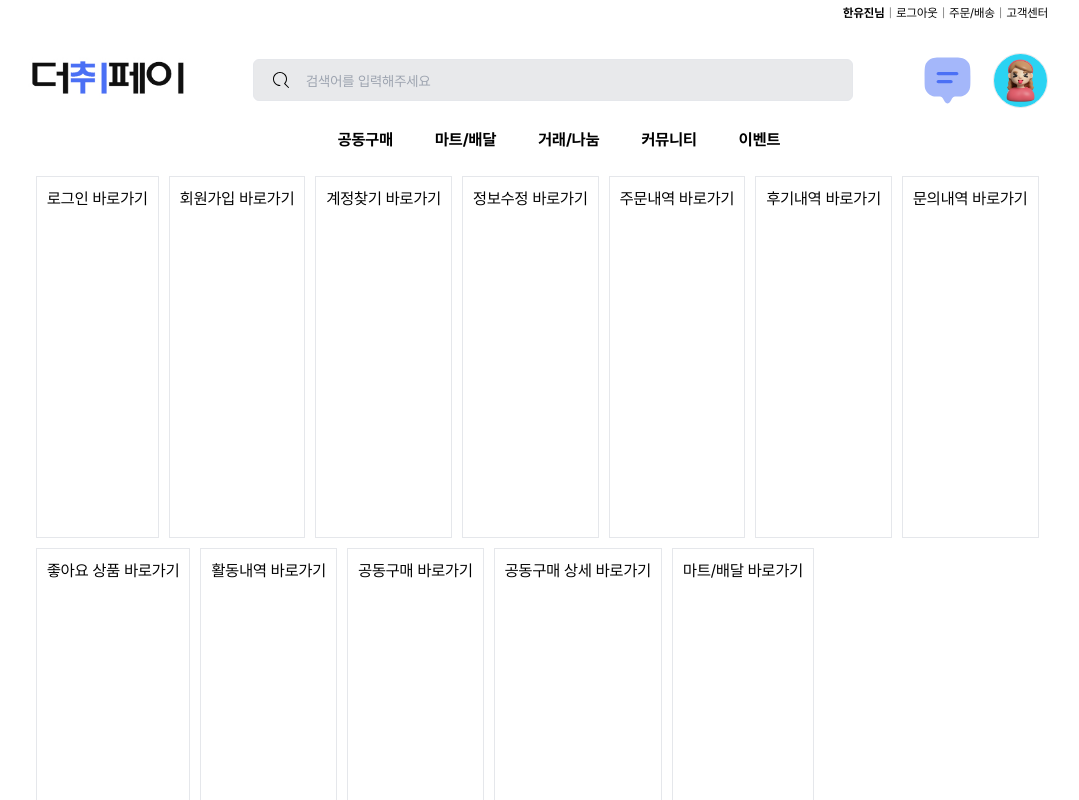
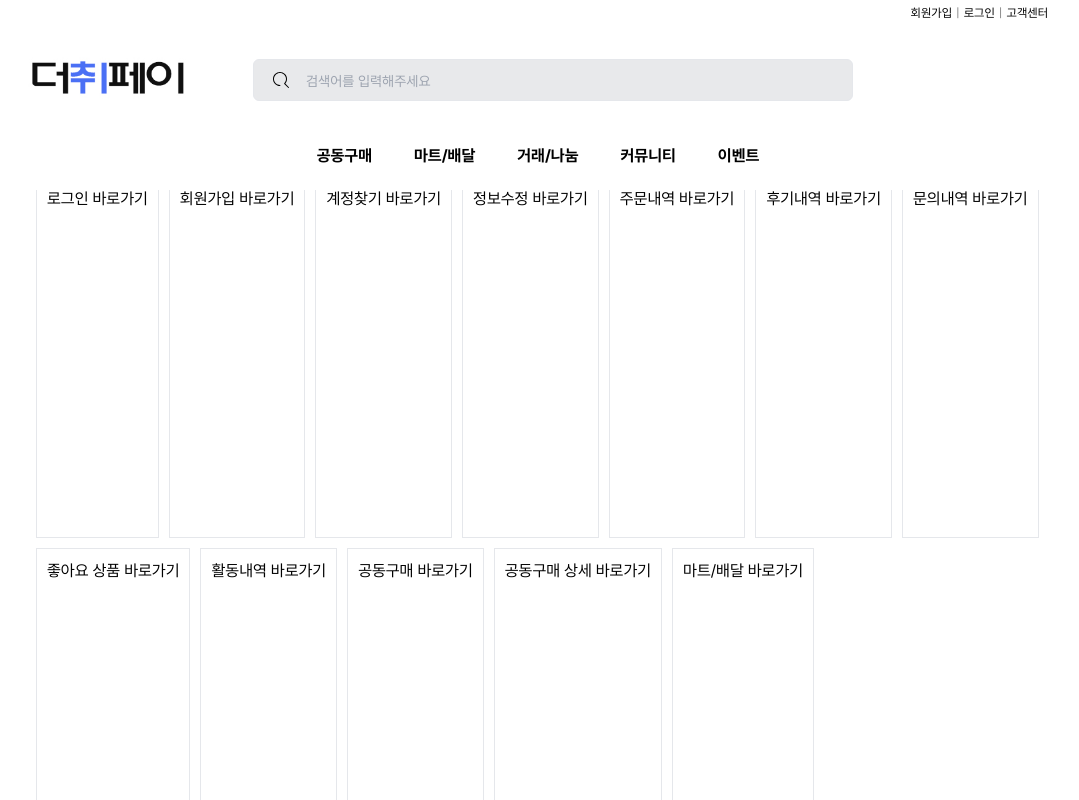
Before and after one commit to DutchiePay/DutchiePay-Front, a Next.js app in the folder dutchiepay/: page / in a window 1280 px wide. Both pictures are taken after a click on the button "로그아웃". Shown: the top 800 px of the page, without its empty margins (102-1181 px from the left). Built offline with nearby package versions, Linux system fonts and the light colour scheme.

Commit message:
[feat, design] 헤더 pathname별 라우팅 구현, 리덕스 로그인 상태별 정보 세팅, 회원가입 페이지 약관동의 스크롤 추가 , 버튼,인풋창 padding,height수정

```diff
--- a/dutchiepay/package.json
+++ b/dutchiepay/package.json
@@ -14,6 +14,7 @@
     "next": "14.2.5",
     "react": "^18",
     "react-dom": "^18",
+    "react-hook-form": "^7.53.0",
     "react-redux": "^9.1.2"
   },
   "devDependencies": {
--- a/dutchiepay/src/app/(routes)/find/page.jsx
+++ b/dutchiepay/src/app/(routes)/find/page.jsx
@@ -1,25 +1,37 @@
-'use client';
+"use client";
 
-import '../../../styles/find.css';
+import "../../../styles/find.css";
 
-import FindSuccess from '@/app/_components/FindSuccess';
-import Image from 'next/image';
-import logo from '../../../../public/image/logo.jpg';
-import { useState } from 'react';
+import FindSuccess from "@/app/_components/FindSuccess";
+import Image from "next/image";
+import logo from "../../../../public/image/logo.jpg";
+import { useState } from "react";
 
 export default function Find() {
   const [tab, setTab] = useState(1);
   const isSuccess = false;
   return (
-    <main className="pt-[120px] pb-[40px] flex flex-col items-center justify-center">
+    <main className="flex flex-col items-center justify-center">
       <h1>
-        <Image className="w-[200px] h-[120px] mb-[16px]" src={logo} alt="더취페이" width={200} height={120} />
+        <Image
+          className="w-[200px] h-[120px] mb-[16px]"
+          src={logo}
+          alt="더취페이"
+          width={200}
+          height={120}
+        />
       </h1>
       <div className="flex justify-center">
-        <div className={`find__div ${tab === 1 ? 'active' : ''}`} onClick={() => setTab(1)}>
+        <div
+          className={`find__div ${tab === 1 ? "active" : ""}`}
+          onClick={() => setTab(1)}
+        >
           <p>아이디 찾기</p>
         </div>
-        <div className={`find__div ${tab === 2 ? 'active' : ''}`} onClick={() => setTab(2)}>
+        <div
+          className={`find__div ${tab === 2 ? "active" : ""}`}
+          onClick={() => setTab(2)}
+        >
           <p>비밀번호 재설정</p>
         </div>
       </div>
@@ -30,7 +42,7 @@ export default function Find() {
           <>
             {tab === 1 && (
               <>
-                <div className="text=center mt-[92px]  w-[450px] m-0 m-auto">
+                <div className="text-center mt-[92px]  w-[450px] m-0 m-auto">
                   <p className="text-[18px] mb-[60px]">
                     가입 시 등록한 휴대폰 번호를 입력하면
                     <br />
@@ -39,7 +51,11 @@ export default function Find() {
                   <h2 className="find__label">휴대폰 번호</h2>
                   <form>
                     <div className="mt-[16px] mb-[16px]">
-                      <input className="find__input" placeholder="가입하신 휴대폰 번호" type="text" />
+                      <input
+                        className="find__input"
+                        placeholder="가입하신 휴대폰 번호"
+                        type="text"
+                      />
                     </div>
                     <div className="mt-[40px]">
                       <button type="submit" className="find__button">
@@ -53,15 +69,25 @@ export default function Find() {
             {tab === 2 && (
               <>
                 <div className="text=center mt-[92px]  w-[450px] m-0 m-auto">
-                  <p className="text-[18px] mb-[60px]">가입 시 등록하신 휴대폰 번호와 이메일을 입력해주세요.</p>
+                  <p className="text-[18px] mb-[60px]">
+                    가입 시 등록하신 휴대폰 번호와 이메일을 입력해주세요.
+                  </p>
                   <h2 className="find__label">휴대폰 번호</h2>
                   <form>
                     <div className="mt-[16px] mb-[16px]">
-                      <input className="find__input" placeholder="가입하신 휴대폰 번호" type="text" />
+                      <input
+                        className="find__input"
+                        placeholder="가입하신 휴대폰 번호"
+                        type="text"
+                      />
                     </div>
                     <h2 className="find__label">이메일 주소</h2>
                     <div className="mt-[16px] mb-[16px]">
-                      <input className="find__input" placeholder="예) dutchiepay@dutchiepay.com" type="email" />
+                      <input
+                        className="find__input"
+                        placeholder="예) dutchiepay@dutchiepay.com"
+                        type="email"
+                      />
                     </div>
                     <div className="mt-[26px]">
                       <button type="submit" className="find__button">
--- a/dutchiepay/src/app/(routes)/signup/page.jsx
+++ b/dutchiepay/src/app/(routes)/signup/page.jsx
@@ -7,7 +7,6 @@ import eyeOpen from "../../../../public/image/eyeOpen.svg";
 import eyeClosed from "../../../../public/image/eyeClosed.svg";
 import naver from "../../../../public/image/naver.png";
 import kakao from "../../../../public/image/kakao.png";
-import "../../../styles/login.css";
 import "../../../styles/signup.css";
 
 export default function Signup() {
@@ -44,7 +43,7 @@ export default function Signup() {
         간편 회원가입
       </h2>
       <section className="text-center mb-[32px] w-[500px] ">
-        <div className="mb-[16px] flex relative">
+        <div className="signup-naver__button" onClick={() => {}}>
           <Image
             className="absolute top-[50%] left-[134px] transform -translate-y-1/2 cursor-pointer"
             src={naver}
@@ -52,9 +51,9 @@ export default function Signup() {
             height={40}
             alt="naver"
           />
-          <button className="signup-naver__button">네이버로 시작하기</button>
+          <span className="">네이버로 시작하기</span>
         </div>
-        <div className="mb-[36px] flex relative">
+        <div className="signup-kakao__button" onClick={() => {}}>
           <Image
             className="absolute top-[50%] left-[134px] transform -translate-y-1/2 cursor-pointer"
             src={kakao}
@@ -62,7 +61,7 @@ export default function Signup() {
             height={40}
             alt="kakao"
           />
-          <button className="signup-kakao__button">카카오로 시작하기</button>
+          <span className="">카카오로 시작하기</span>
         </div>
         <hr className="w-[500px] my-[20px] border-t-[2px] border-gray--300" />
         <form>
@@ -159,9 +158,9 @@ export default function Signup() {
           {showPolicy && <PolicyDetail></PolicyDetail>}
         </form>
         <div className="mb-[70px]">
-          <a href="/signup" className="signup__button">
+          <button className="signup__button" disabled>
             회원가입
-          </a>
+          </button>
         </div>
       </section>
     </main>
--- a/dutchiepay/src/app/_components/PolicyDetail.jsx
+++ b/dutchiepay/src/app/_components/PolicyDetail.jsx
@@ -1,6 +1,6 @@
 export default function PolicyDetail() {
   return (
-    <div className="policy-details bg-gray-100 p-4 rounded-lg text-left mb-[16px]">
+    <div className="policy-details bg-gray-100 p-4 rounded-lg text-left mb-[16px] max-h-[300px] overflow-y-scroll">
       <h3 className="font-bold mb-[8px]">1. 개인정보 수집 및 이용 안내</h3>
       <p>
         <strong>1.1. 수집 목적</strong>
--- a/dutchiepay/src/app/_components/_layout/Header.jsx
+++ b/dutchiepay/src/app/_components/_layout/Header.jsx
@@ -1,13 +1,32 @@
+"use client";
 import "../../../styles/header.css";
-
 import Image from "next/image";
 import chat from "../../../../public/image/chat.svg";
 import logo from "../../../../public/image/logo.jpg";
 import profile from "../../../../public/image/profile.jpg";
 import search from "../../../../public/image/search.svg";
+import Link from "next/link";
+import { useDispatch, useSelector } from "react-redux";
+import { logout } from "@/redux/slice/loginSlice";
+import { useState, useEffect } from "react";
+import { useRouter } from "next/navigation";
 
 export default function Header() {
-  const isLoggedIn = true;
+  const isLoggedIn = useSelector((state) => state.login.isLoggedIn);
+  const user = useSelector((state) => state.login.user);
+  const dispatch = useDispatch();
+  const router = useRouter();
+  const [filter, setFilter] = useState("");
+
+  const handleLogout = () => {
+    dispatch(logout());
+  };
+
+  const handleFilterClick = (filterName, route) => {
+    setFilter(filterName);
+    router.push(route);
+  };
+
   return (
     <header className="w-[1020px] bg-white fixed top-0 left-0 right-0 m-auto z-10">
       <nav className="flex justify-end w-full">
@@ -15,51 +34,57 @@ export default function Header() {
           {isLoggedIn ? (
             <>
               <li className="nav-item">
-                <span className="font-bold text-xs">한유진님</span>
+                <span className="font-bold text-xs">
+                  {user?.nickName || "사용자"}님
+                </span>
               </li>
               <li className="nav-item">
-                <button className="text-xs">로그아웃</button>
+                <button onClick={handleLogout} className="text-xs">
+                  로그아웃
+                </button>
               </li>
               <li className="nav-item">
-                <a href="#" className="text-xs">
+                <Link href="/mypage" className="text-xs">
                   주문/배송
-                </a>
+                </Link>
               </li>
               <li className="nav-item">
-                <a href="#" className="text-xs">
+                <Link href="/help" className="text-xs">
                   고객센터
-                </a>
+                </Link>
               </li>
             </>
           ) : (
             <>
               <li className="nav-item">
-                <a href="#" className="text-xs">
+                <Link href="/signup" className="text-xs">
                   회원가입
-                </a>
+                </Link>
               </li>
               <li className="nav-item">
-                <a href="#" className="text-xs">
+                <Link href="/login" className="text-xs">
                   로그인
-                </a>
+                </Link>
               </li>
               <li className="nav-item">
-                <a href="#" className="text-xs">
+                <Link href="/help" className="text-xs">
                   고객센터
-                </a>
+                </Link>
               </li>
             </>
           )}
         </ul>
       </nav>
       <div className="flex items-center relative w-full mt-2">
+        <Link href="/" className="contents w-[160px]">
           <Image
-          className="w-[160px] h-[96px] mr-[65px]"
+            className="w-[160px] h-[96px] mr-[65px] cursor-pointer object-cotain"
             src={logo}
             alt="logo"
             width={160}
             height={96}
           />
+        </Link>
         <div className="relative">
           <Image
             className="absolute pt-[13px] pb-[13px] ml-[20px]"
@@ -75,7 +100,6 @@ export default function Header() {
         </div>
 
         {isLoggedIn && (
-          <>
           <div className="flex justify-end w-full">
             <Image
               className="w-[55px] h-[55px]"
@@ -86,30 +110,54 @@ export default function Header() {
             />
             <Image
               className="w-[55px] h-[55px] rounded-full border ml-[18px]"
-                src={profile}
+              src={user?.profileImage || profile}
               alt="profile"
               width={55}
               height={55}
             />
           </div>
-          </>
         )}
       </div>
-      <ul className="flex justify-center h-[30px]">
-        <li className="ml-[42px] active:border-b-2 active:border-blue-500 cursor-pointer">
-          <a className="font-bold">공동구매</a>
+      <ul className="flex justify-center text-center w-[1020px] h-[30px] my-[16px] gap-[42px]">
+        <li
+          className={`cursor-pointer ${
+            filter === "공동구매" ? "border-b-2 border-blue-500" : ""
+          }`}
+          onClick={() => handleFilterClick("공동구매", "/commerce")}
+        >
+          <span className="font-bold">공동구매</span>
         </li>
-        <li className="ml-[42px] active:border-b-2 active:border-blue-500 cursor-pointer">
-          <a className="font-bold">마트/배달</a>
+        <li
+          className={`cursor-pointer ${
+            filter === "마트/배달" ? "border-b-2 border-blue-500" : ""
+          }`}
+          onClick={() => handleFilterClick("마트/배달", "/mart")}
+        >
+          <span className="font-bold">마트/배달</span>
         </li>
-        <li className="ml-[42px] active:border-b-2 active:border-blue-500 cursor-pointer">
-          <a className="font-bold">거래/나눔</a>
+        <li
+          className={`cursor-pointer ${
+            filter === "거래/나눔" ? "border-b-2 border-blue-500" : ""
+          }`}
+          onClick={() => handleFilterClick("거래/나눔", "/used")}
+        >
+          <span className="font-bold">거래/나눔</span>
         </li>
-        <li className="ml-[42px] active:border-b-2 active:border-blue-500 cursor-pointer">
-          <a className="font-bold">커뮤니티</a>
+        <li
+          className={`cursor-pointer ${
+            filter === "커뮤니티" ? " border-b-2 border-blue-500" : ""
+          }`}
+          onClick={() => handleFilterClick("커뮤니티", "/community")}
+        >
+          <span className="font-bold">커뮤니티</span>
         </li>
-        <li className="ml-[42px] active:border-b-2 active:border-blue-500 cursor-pointer">
-          <a className="font-bold">이벤트</a>
+        <li
+          className={`cursor-pointer ${
+            filter === "이벤트" ? " border-b-2 border-blue-500" : ""
+          }`}
+          onClick={() => handleFilterClick("이벤트", "/event")}
+        >
+          <span className="font-bold">이벤트</span>
         </li>
       </ul>
     </header>
--- a/dutchiepay/src/redux/slice/loginSlice.js
+++ b/dutchiepay/src/redux/slice/loginSlice.js
@@ -2,8 +2,12 @@ import { createSlice } from "@reduxjs/toolkit";
 
 // 초기 상태 정의
 const initialState = {
-  isLoggedIn: false,
+  isLoggedIn: true,
   user: null, // 사용자 정보가 필요하다면 여기에 저장
+  jwt: {
+    access: "",
+    expirationTime: "",
+  },
 };
 
 // 로그인 슬라이스 생성
@@ -14,10 +18,12 @@ const loginSlice = createSlice({
     login(state, action) {
       state.isLoggedIn = true;
       state.user = action.payload; // 로그인 시 사용자 정보를 payload로 받아서 저장
+      state.jwt = action.payload.jwt;
     },
     logout(state) {
       state.isLoggedIn = false;
       state.user = null; // 로그아웃 시 사용자 정보 초기화
+      state.jwt = { access: "", expirationTime: "" };
     },
   },
 });
```
Also changed, not shown: dutchiepay/src/app/_components/_layout/Footer.jsx (+26 -8 lines), dutchiepay/src/styles/signup.css (+15 -5 lines), 1 other file (tests, documents, lock files or other folders). Lines whose indentation alone changed are shown as unchanged.
